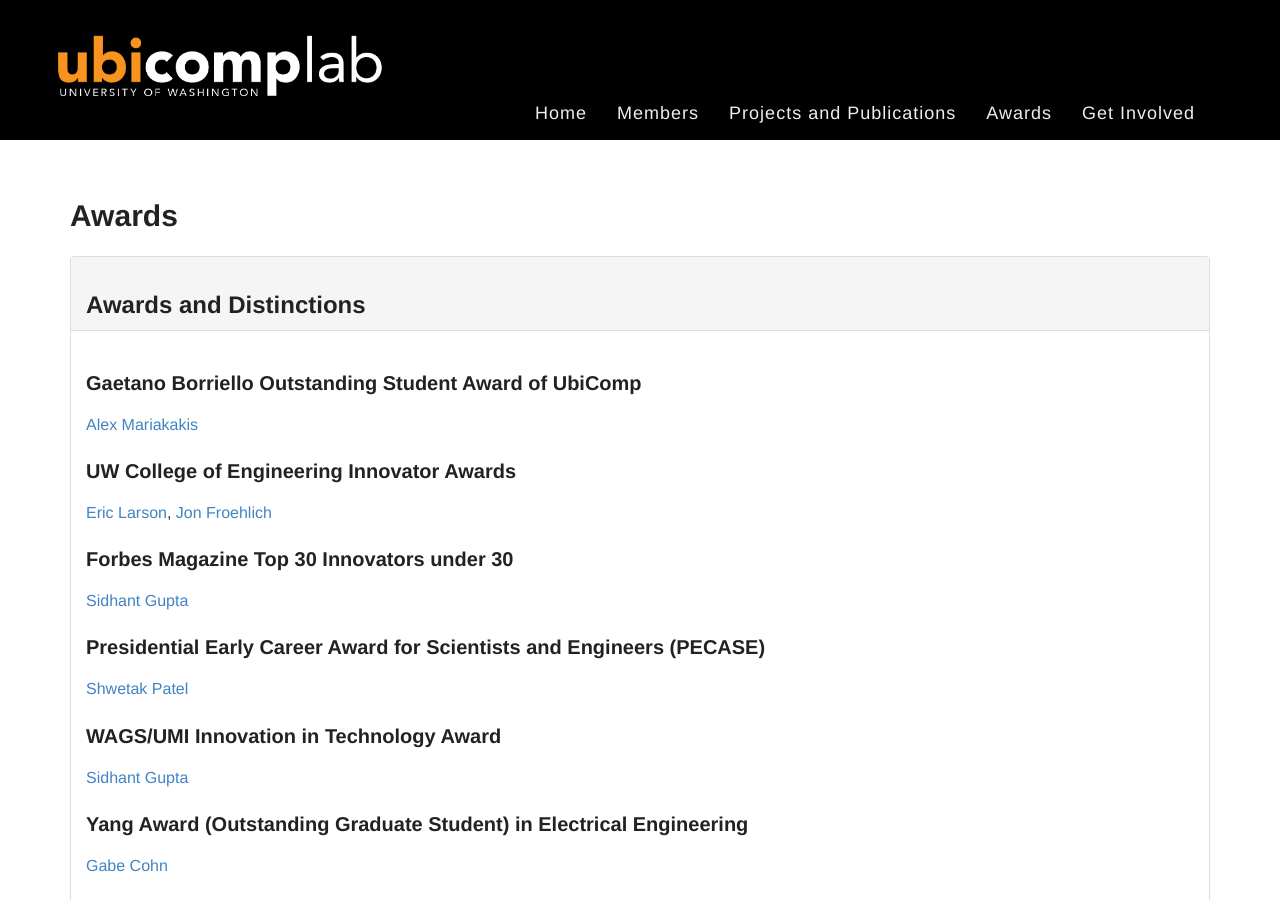
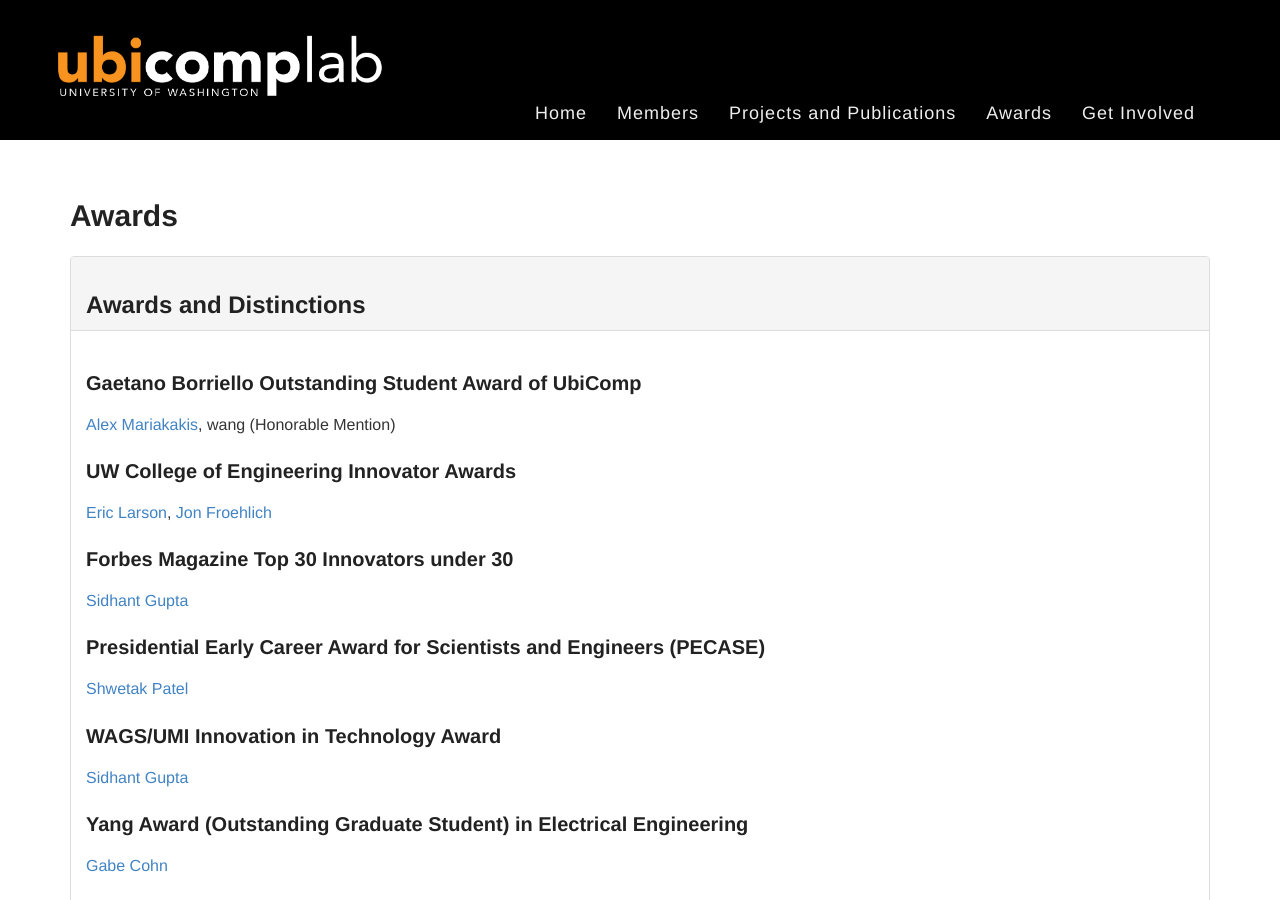
Before and after one commit to ubicomplab/ubicomplab.github.io, a Jekyll site: the page built from awards/index.html, in a window 1280 px wide and 900 px high. Built offline with Jekyll 4.4.1, drawn with Linux system fonts in a browser that asks for light colours; some web fonts are replaced.

Commit message:
Update awards.yml

```diff
--- a/_data/awards.yml
+++ b/_data/awards.yml
@@ -1,5 +1,5 @@
 - name: Gaetano Borriello Outstanding Student Award of UbiComp
-  people: [mariakakis]
+  people: [mariakakis, wang (Honorable Mention)]
 
 - name: UW College of Engineering Innovator Awards
   people: [larson, froehlich]
```
